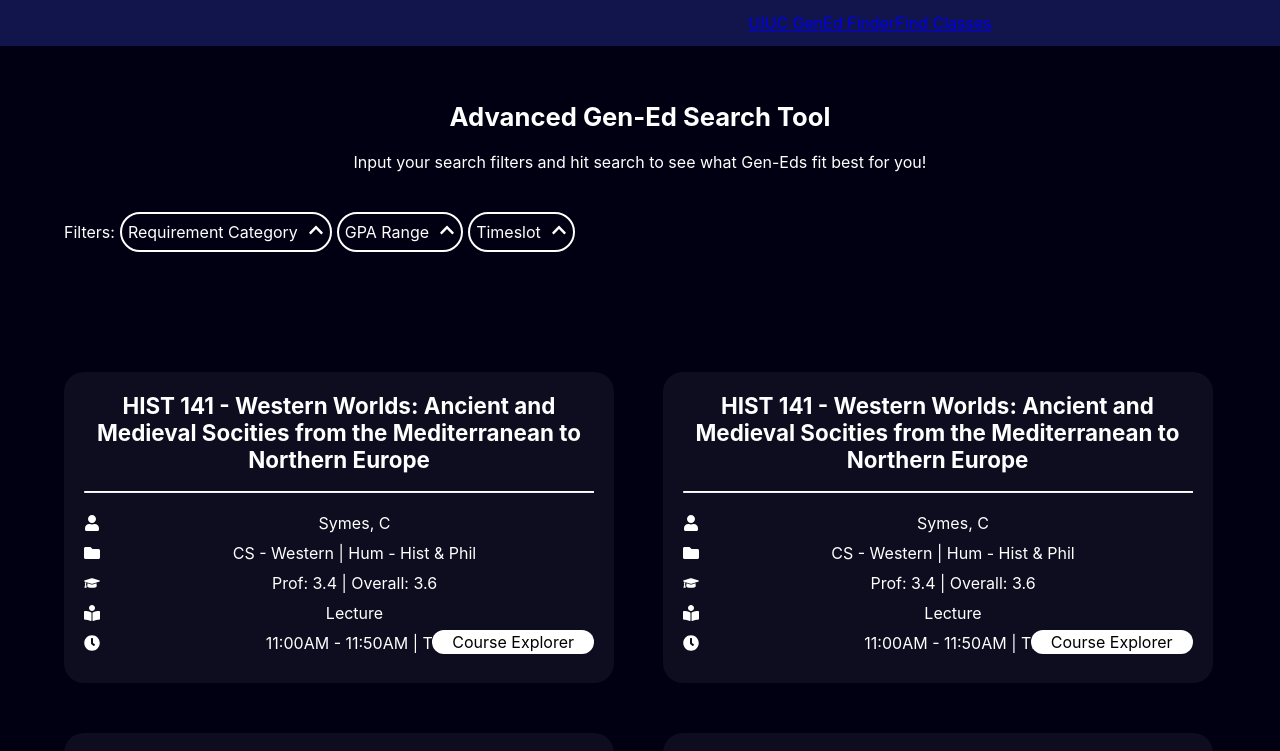
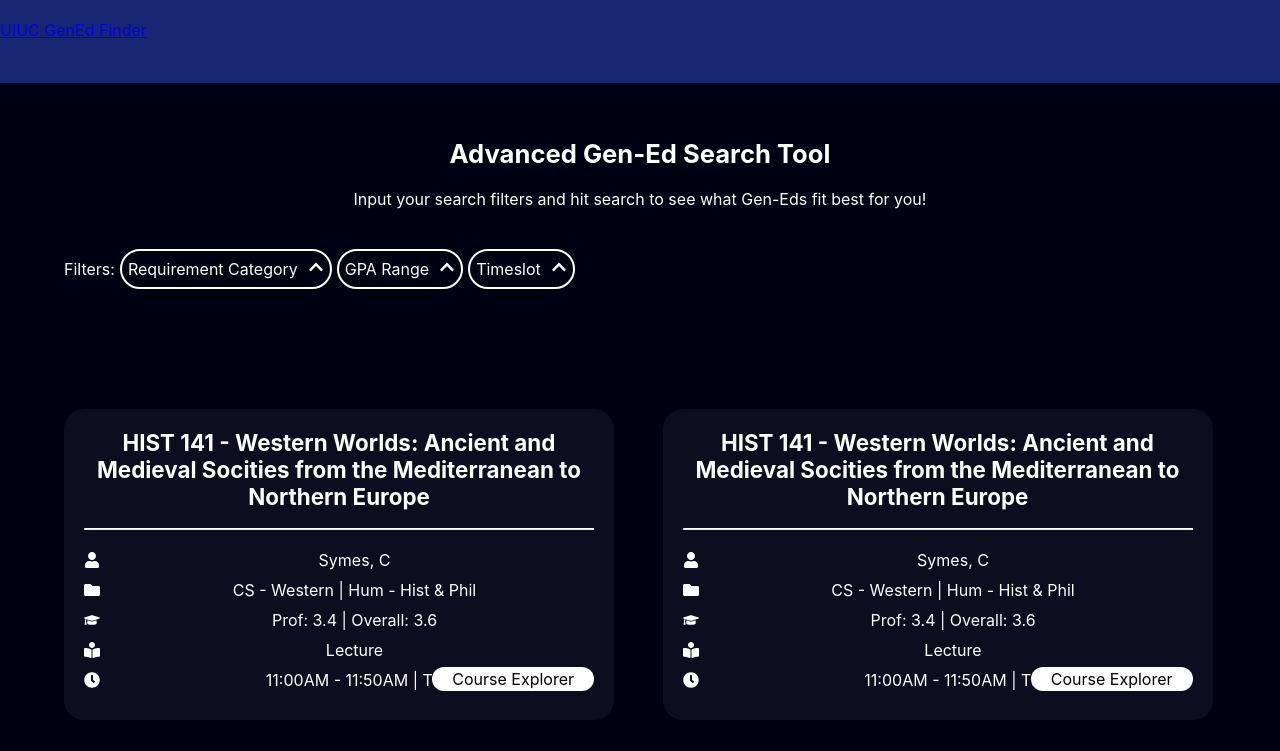
Before and after one commit to JCalago02/UIUC-GenEd-Finder, a React (Create React App) app: page /find-classes in a window 1280 px wide. Shown: the top 751 px of the page. Built offline with nearby package versions, Linux system fonts and the light colour scheme.

Commit message:
Fix positioning on non-standard screen sizes

```diff
--- a/src/Components/CategorySelector/CategorySelector.css
+++ b/src/Components/CategorySelector/CategorySelector.css
@@ -1,7 +1,7 @@
 .grid-wrapper {
+
     position: absolute;
-    top: 280px;
-    left: 85px;
+    margin: 15px 0px 0px 55px;
     display: grid;
     width: fit-content;
 
--- a/src/Components/GpaSelector/GpaSelector.css
+++ b/src/Components/GpaSelector/GpaSelector.css
@@ -1,7 +1,6 @@
 .flex-wrapper-gpa {
     position:absolute;
-    top:280px;
-    left: 85px;
+    margin: 15px 0px 0px 260px;
     background-color: black;
     border-top: solid 2px orange;
     display: flex;
--- a/src/Components/Header/Header.css
+++ b/src/Components/Header/Header.css
@@ -1,5 +1,6 @@
 .header-background-div {
-    background-color: #12154C;
+    background-color: #172671;
+    height: 83px;
 }
 
 
@@ -9,7 +10,37 @@
     margin-left: auto;
     margin-right: auto;
 
-    padding-top: 1%;
-    padding-bottom: 1%;
+    padding-top: 20px;
+
+    display: flex;
+    justify-content: space-between;
+    align-items: center;
 
 }
+
+.right-align-links {
+    display: flex;
+    gap: 30px;
+}
+
+.header-link {
+    color: white;
+    text-decoration: none;
+    font-weight: 600;
+    border-bottom: solid transparent;
+}
+
+.header-link:hover {
+    border-bottom: solid orange;
+    color: orange;
+}
+
+.main-link {
+    font-size: 2rem;
+    border: none;
+}
+
+.main-link:hover {
+    border: none;
+    color: white;
+}
```
